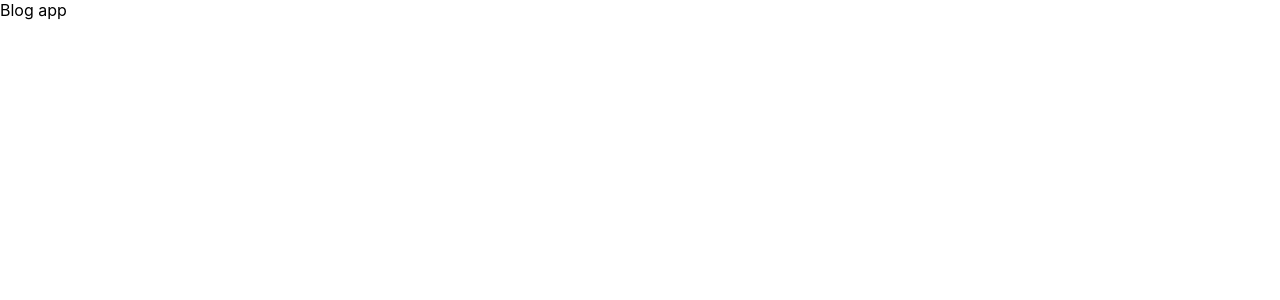
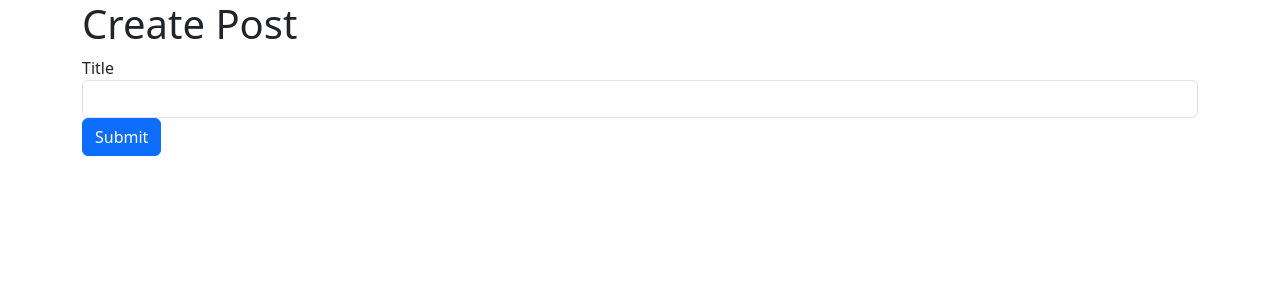
Before and after one commit to Gcorporation/Client-FE, a React (Create React App) app: page / in a window 1280 px wide. Shown: the top 300 px of the page. Built offline with nearby package versions, Linux system fonts and the light colour scheme.

Commit message:
Building Post submission

```diff
--- a/public/index.html
+++ b/public/index.html
@@ -15,6 +15,8 @@
       user's mobile device or desktop. See https://developers.google.com/web/fundamentals/web-app-manifest/
     -->
     <link rel="manifest" href="%PUBLIC_URL%/manifest.json" />
+    <link href="https://cdn.jsdelivr.net/npm/bootstrap@5.3.0/dist/css/bootstrap.min.css" rel="stylesheet" integrity="sha384-9ndCyUaIbzAi2FUVXJi0CjmCapSmO7SnpJef0486qhLnuZ2cdeRhO02iuK6FUUVM" crossorigin="anonymous">
+    <script src="https://cdn.jsdelivr.net/npm/bootstrap@5.3.0/dist/js/bootstrap.bundle.min.js" integrity="sha384-geWF76RCwLtnZ8qwWowPQNguL3RmwHVBC9FhGdlKrxdiJJigb/j/68SIy3Te4Bkz" crossorigin="anonymous"></script>
     <!--
       Notice the use of %PUBLIC_URL% in the tags above.
       It will be replaced with the URL of the `public` folder during the build.
--- a/src/App.css
+++ /dev/null
@@ -1,38 +0,0 @@
-.App {
-  text-align: center;
-}
-
-.App-logo {
-  height: 40vmin;
-  pointer-events: none;
-}
-
-@media (prefers-reduced-motion: no-preference) {
-  .App-logo {
-    animation: App-logo-spin infinite 20s linear;
-  }
-}
-
-.App-header {
-  background-color: #282c34;
-  min-height: 100vh;
-  display: flex;
-  flex-direction: column;
-  align-items: center;
-  justify-content: center;
-  font-size: calc(10px + 2vmin);
-  color: white;
-}
-
-.App-link {
-  color: #61dafb;
-}
-
-@keyframes App-logo-spin {
-  from {
-    transform: rotate(0deg);
-  }
-  to {
-    transform: rotate(360deg);
-  }
-}
--- a/src/App.js
+++ b/src/App.js
@@ -1,7 +1,11 @@
 import React from "react";
+import PostCreate from "./PostCreate";
 
 const App = () => {
-  return <div>Blog app</div>;
+  return <div className="container">
+    <h1>Create Post</h1>
+    <PostCreate />
+  </div>;
 };
 
 export default App;
--- /dev/null
+++ b/src/PostCreate.js
@@ -0,0 +1,25 @@
+import React, { useState } from 'react';
+import axios from 'axios';
+
+export default () => {
+
+    const [title, setTitle] = useState('');
+
+    const onSubmit = async (event) => {
+        event.preventDefault();
+        await axios.post('http://localhost:4000/posts', {
+            title
+        });
+        setTitle('');
+    }
+
+    return <div>
+        <form onSubmit={onSubmit}>
+            <div className='form-group'>
+                <label>Title</label>
+                <input value={title} onChange={e => setTitle(e.target.value)} className='form-control' />
+            </div>
+            <button className='btn btn-primary'>Submit</button>
+        </form>
+    </div>
+};
--- a/src/index.css
+++ /dev/null
@@ -1,13 +0,0 @@
-body {
-  margin: 0;
-  font-family: -apple-system, BlinkMacSystemFont, 'Segoe UI', 'Roboto', 'Oxygen',
-    'Ubuntu', 'Cantarell', 'Fira Sans', 'Droid Sans', 'Helvetica Neue',
-    sans-serif;
-  -webkit-font-smoothing: antialiased;
-  -moz-osx-font-smoothing: grayscale;
-}
-
-code {
-  font-family: source-code-pro, Menlo, Monaco, Consolas, 'Courier New',
-    monospace;
-}
--- a/src/index.js
+++ b/src/index.js
@@ -1,6 +1,6 @@
 import React from 'react';
 import ReactDOM from 'react-dom/client';
-import './index.css';
+
 import App from './App';
 import reportWebVitals from './reportWebVitals';
 
```
Also changed, not shown: src/setupTests.js (deleted, +0 -5 lines), src/logo.svg (deleted), 1 other file (tests, documents, lock files or other folders).
